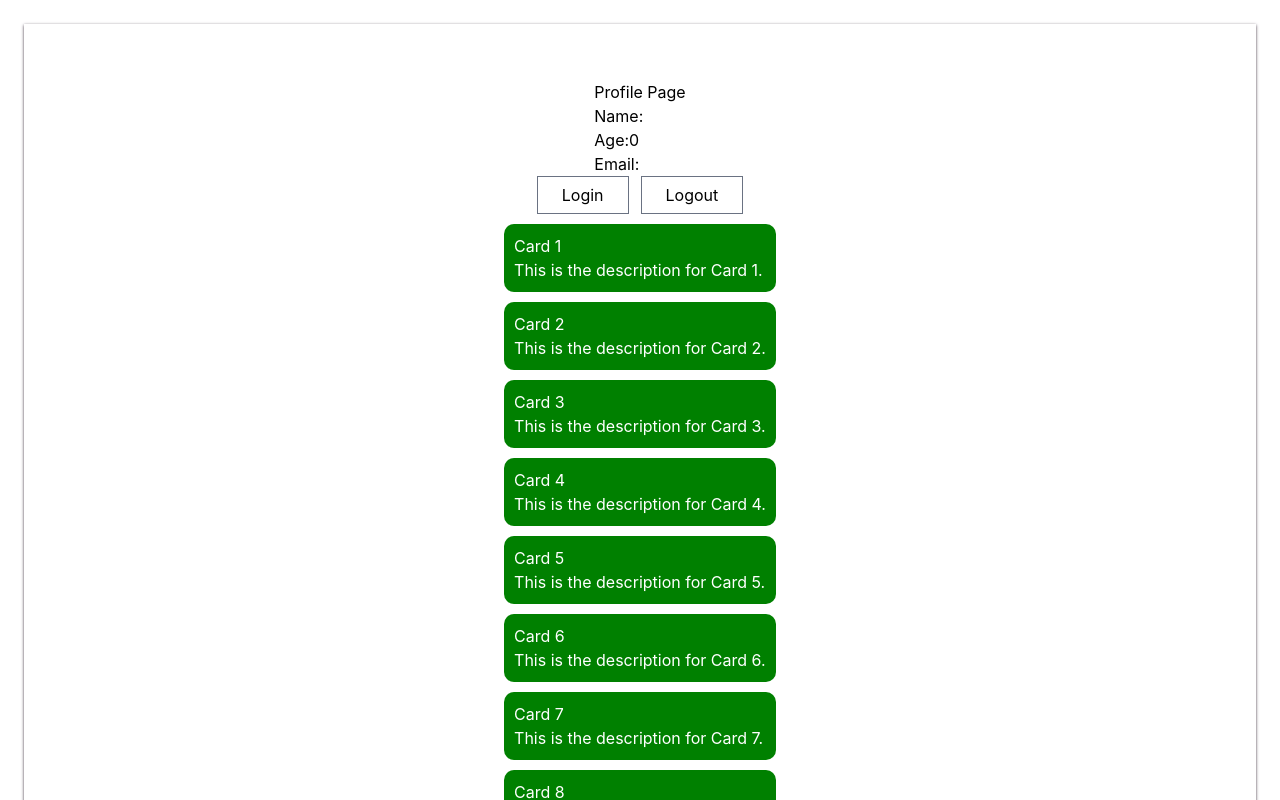
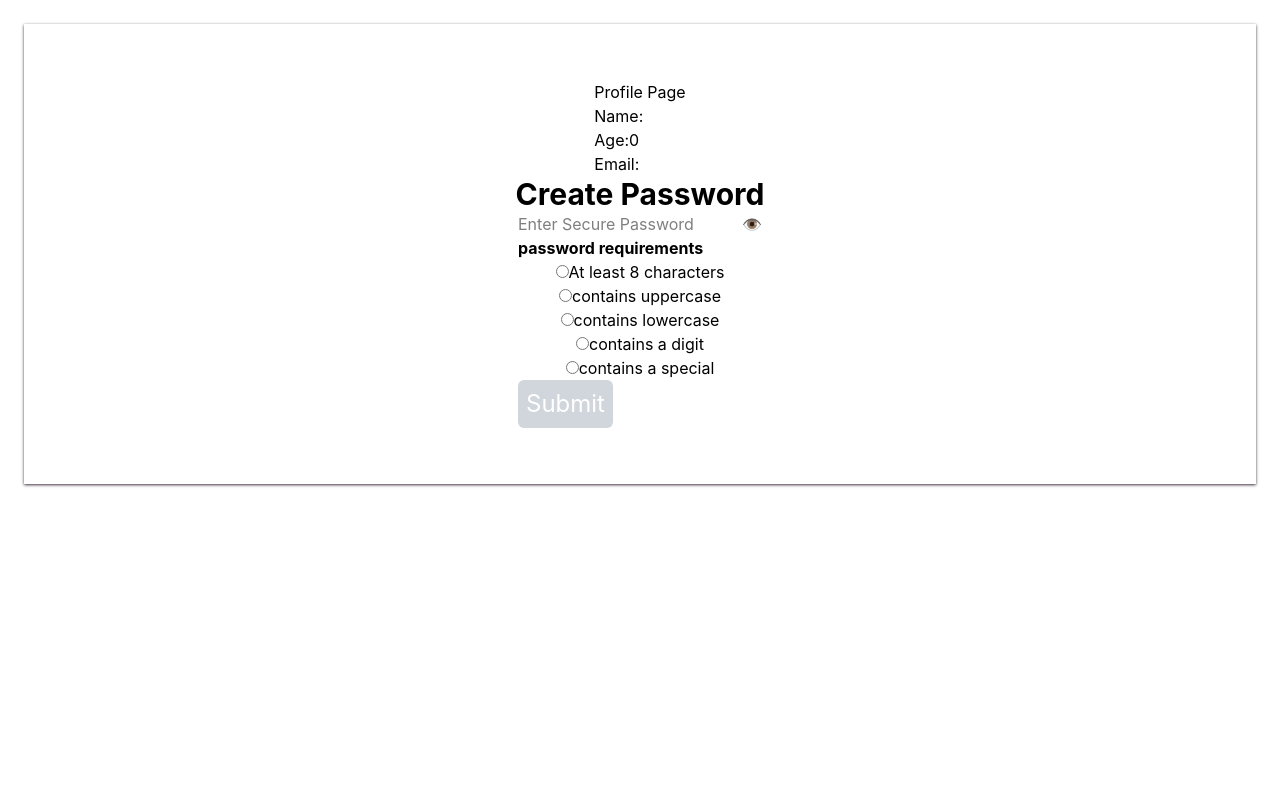
Before and after one commit to PAZZO123/Redux-Context_API_Learning, a React (Vite) app: page / in a window 1280 px wide. Shown: the top 800 px of the page. Built offline with nearby package versions, Linux system fonts and the light colour scheme.

Commit message:
Adding to remote repo

```diff
--- a/src/App.jsx
+++ b/src/App.jsx
@@ -1,14 +1,15 @@
 import Login from './components/Login'
 import Profile from './components/Profile'
 import CardList from './components/ToggleCards'
+import Mental from './components/Mental'
 
 export default function App(){
   return(
     <>
     <div className=" flex flex-col justify-center items-center shadow-sm shadow-mauve-600  p-14 m-6">
      <Profile/>
-     <Login/>
-     <CardList/>
+
+     <Mental/>
     </div>
     </>
   )
--- /dev/null
+++ b/src/components/Mental.jsx
@@ -0,0 +1,85 @@
+import { useEffect, useState } from "react";
+
+
+
+
+export default function Mental(){
+
+    const [value, setValue]=useState({
+        char:false,
+        digit:false,
+        lower:false,
+        upper:false,
+        special:false
+    })
+    const [showPassword, setShowPassword]=useState(false)
+ const isDisabled =! Object.values(value).every(Boolean);
+
+
+
+    function validate(password){
+       const chars=password.split('')
+       const hasLower=chars.some(c=>c>='a' && c<='z')
+        const hasUpper=chars.some(c=>c>='A' && c<='Z')
+        const hasDigit=chars.some(c=>c>='0' && c<='9')
+          const hasSpecial = chars.some(c =>
+    !( (c >= 'a' && c <= 'z') ||
+       (c >= 'A' && c <= 'Z') ||
+       (c >= '0' && c <= '9') )
+  );
+
+        setValue({
+    char: password.length >= 8,
+    lower: hasLower,
+    upper: hasUpper,
+    digit: hasDigit,
+    special: hasSpecial
+  });
+    }
+    return(
+        <div className="flex flex-col justify-center items-center">
+        <h1 className="text-3xl font-bold ">Create Password</h1>
+        <form action="">
+        <div className="flex">
+             <input type={showPassword?"text":"password"} placeholder="Enter Secure Password"  onChange={(e)=>{
+                console.log(isDisabled)
+                validate(e.target.value)
+
+             }} />
+         <div
+              className="-ml-6 cursor-pointer"
+              onClick={() => setShowPassword(!showPassword)}
+            >
+              👁️
+            </div>
+        </div>
+
+         <h1 className="font-bold">password requirements</h1>
+          <div className="flex flex-col items-center w-full">
+            <label htmlFor="At least 8 characters">
+              <input type="radio" name="char" checked={value.char} />
+              <span>At least 8 characters</span>
+            </label>
+            <label htmlFor="At least 8 characters">
+              <input type="radio" name="upper" checked={value.upper} />
+              <span>contains uppercase</span>
+            </label>
+            <label htmlFor="At least 8 characters">
+              <input type="radio" name="lower" checked={value.lower} />
+              <span>contains lowercase</span>
+            </label>
+            <label htmlFor="At least 8 characters">
+              <input type="radio" name="digit" checked={value.digit} />
+              <span>contains a digit</span>
+            </label>
+            <label htmlFor="At least 8 characters">
+              <input type="radio" name="special" checked={value.special} />
+              <span>contains a special </span>
+            </label>
+            </div>
+         <button className={`${isDisabled?"bg-gray-300":"bg-gray-700"} rounded-md p-2 text-2xl text-white`} disabled={isDisabled}> Submit</button>
+        </form>
+        </div>
+    )
+
+}
--- a/src/components/ToggleCards.jsx
+++ b/src/components/ToggleCards.jsx
@@ -34,7 +34,7 @@ function CardList() {
         {!allShown?cardElements.slice(0,3):cardElements}
       </div>
       <div className="buttons">
-        {cardsData.length>4&&<button onClick={()=>setAllShown(prev=>!prev)}>{allShown?"Show Less":"Show More"}</button>}
+        {cardsData.length>4&&<button onClick={()=>setAllShown(prev=>!prev)}>{allShown?"Show Less":"Show More..."}</button>}
 
       </div>
     </div>
```
